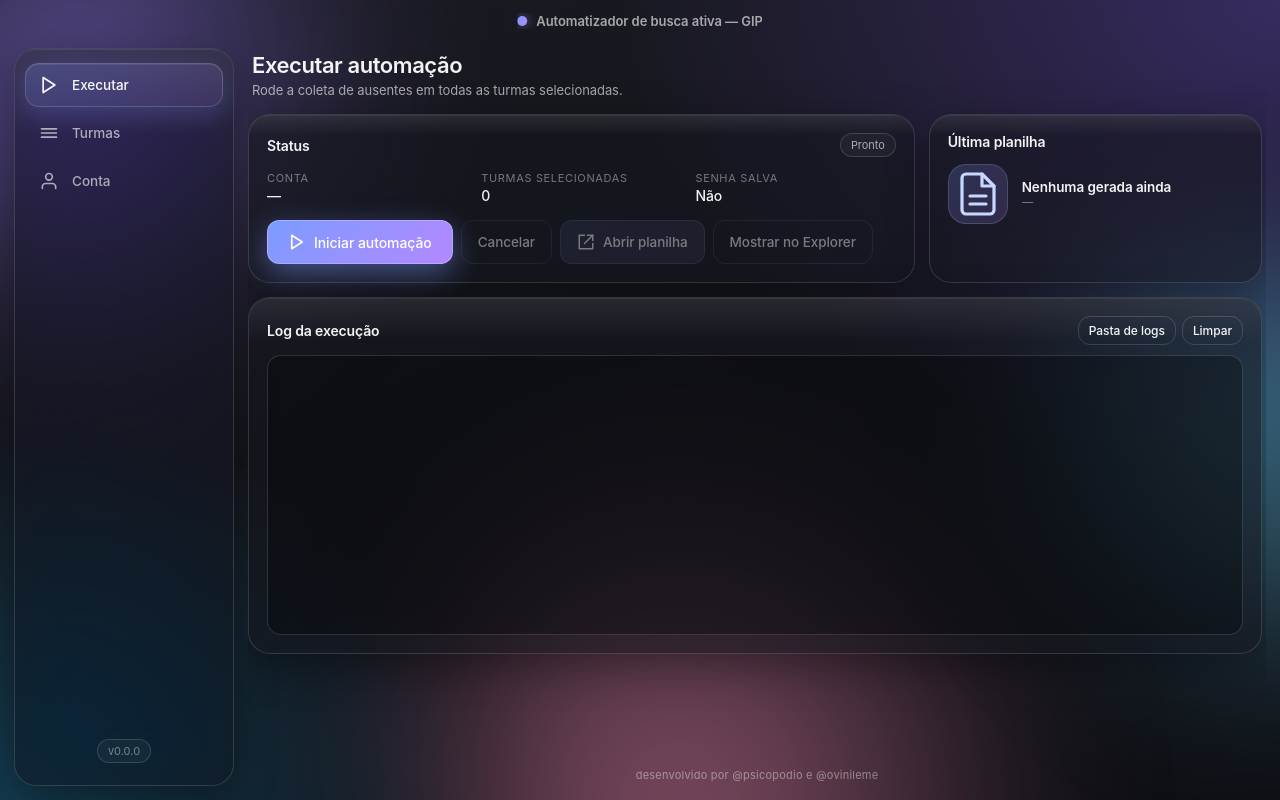
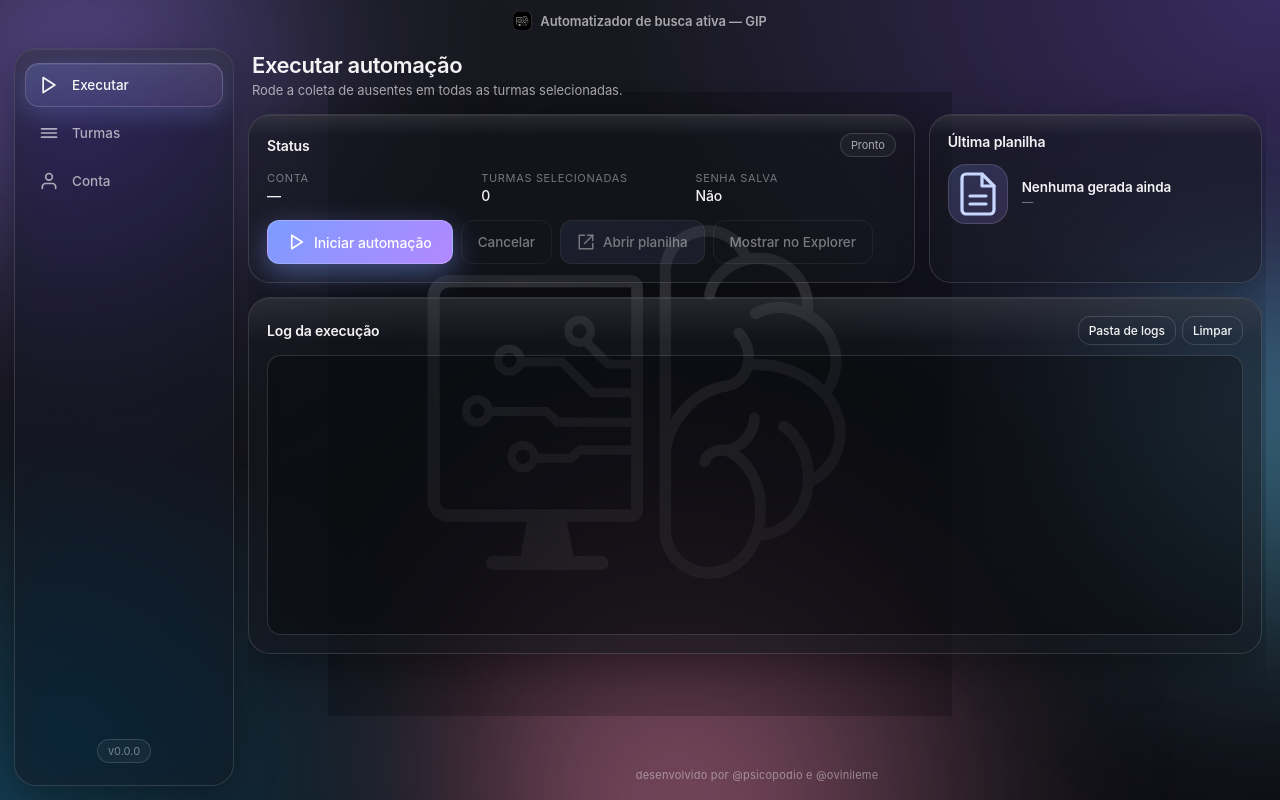
Before and after one commit to vinileme/Automatizador_buscaAtiva_gip, an Electron app: page renderer/index.html in a window 1280 px wide. Drawn offline with Linux system fonts and the light colour scheme; no server answers.

Commit message:
feat(ui): new app icon and semi-transparent logo watermark
Regenerates platform icons from the updated source art and adds a centered
watermark plus titlebar thumbnail in the renderer.

Co-authored-by: Cursor <cursoragent@cursor.com>

```diff
--- a/renderer/index.html
+++ b/renderer/index.html
@@ -15,11 +15,14 @@
       <span class="glow glow-c"></span>
     </div>
 
+    <!-- Marca d'água do logo (atrás do shell, semi-transparente) -->
+    <div class="app-bg-logo" aria-hidden="true"></div>
+
     <!-- Titlebar custom (arrastável) -->
     <header class="titlebar">
       <div class="titlebar-drag"></div>
       <div class="brand">
-        <div class="brand-dot"></div>
+        <img class="brand-logo" src="./app-logo.png" width="18" height="18" alt="" decoding="async" />
         <span class="brand-name">Automatizador de busca ativa &mdash; GIP</span>
       </div>
     </header>
--- a/renderer/styles.css
+++ b/renderer/styles.css
@@ -102,6 +102,20 @@ button { font-family: inherit; }
   100% { transform: translate(60px, 40px) scale(1.08); }
 }
 
+/* ── Logo em marca d'água (fundo da janela) ─────────────────────────────── */
+.app-bg-logo {
+  position: fixed;
+  inset: 0;
+  z-index: 1;
+  pointer-events: none;
+  background-image: url("./app-logo.png");
+  background-repeat: no-repeat;
+  background-position: 50% 52%;
+  /* Grande o suficiente para ler, sem dominar a UI */
+  background-size: min(78vmin, 640px);
+  opacity: 0.2;
+}
+
 /* ── Titlebar customizada (área de arraste) ───────────────────────────── */
 .titlebar {
   position: relative;
@@ -138,19 +152,21 @@ button { font-family: inherit; }
   overflow: hidden;
   text-overflow: ellipsis;
 }
-.brand-dot {
-  width: 10px; height: 10px;
-  border-radius: 50%;
-  background: linear-gradient(135deg, #7C9CFF, #B388FF);
-  box-shadow: 0 0 12px rgba(124, 156, 255, 0.6);
+.brand-logo {
+  width: 18px;
+  height: 18px;
+  border-radius: 5px;
+  object-fit: cover;
   flex-shrink: 0;
+  box-shadow: 0 0 0 1px rgba(255, 255, 255, 0.12),
+              0 2px 10px rgba(0, 0, 0, 0.35);
 }
 .brand-name { overflow: hidden; text-overflow: ellipsis; }
 
 /* ── Shell ─────────────────────────────────────────────────────────────── */
 .app-shell {
   position: relative;
-  z-index: 1;
+  z-index: 2;
   display: grid;
   grid-template-columns: var(--sidebar-w) minmax(0, 1fr);
   gap: 14px;
```
Also changed, not shown: build/icon.ico, build/source.png, renderer/app-logo.png (added), 1 other file.
